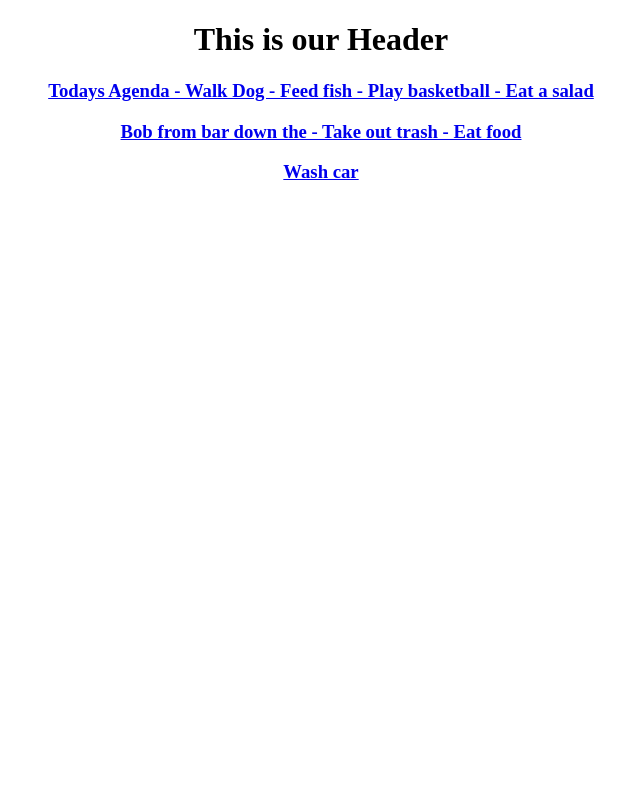
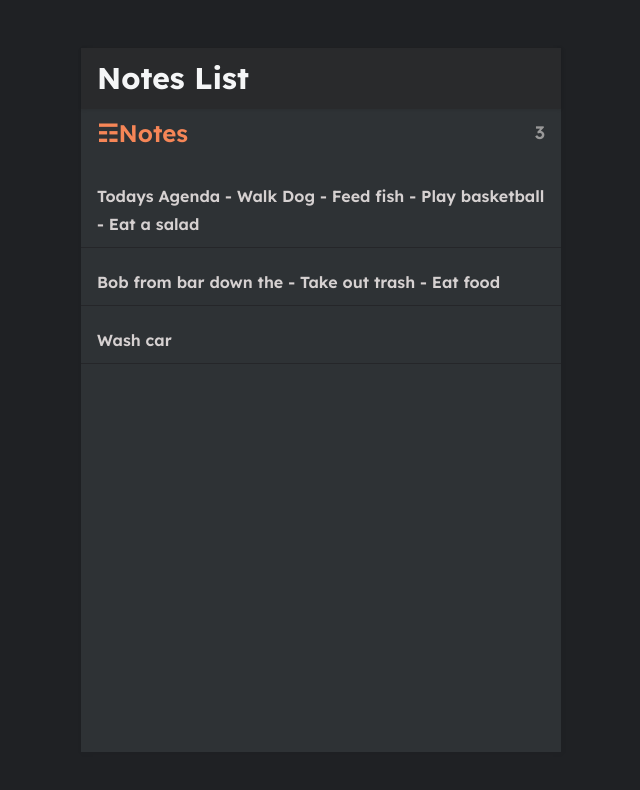
Before and after one commit to Z3r0J/react-note-app, a React (Create React App) app: page / in a window 1280 px wide. Shown: the top 790 px of the page, without its empty margins (319-959 px from the left). Built offline with nearby package versions, Linux system fonts and the light colour scheme.

Commit message:
Style the form

```diff
--- a/src/App.css
+++ b/src/App.css
@@ -1,38 +1,249 @@
-.App {
+@import url('https://fonts.googleapis.com/css2?family=Lexend:wght@400;600;700&display=swap');
+
+
+
+:root {
+  --color-main: #f68657;
+  --color-text: #383a3f;
+  --color-dark: #1f2124;
+  --color-gray: #677;
+  --color-bg: #f3f6f9;
+  --color-light: #acb4bd;
+  --color-lighter: #f9f9f9;
+  --color-white: #fff;
+  --color-border:#e0e3e6;
+}
+
+.dark {
+  --color-main: #f68657;
+  --color-text: #d6d1d1;
+  --color-dark: #f5f6f7;
+  --color-gray: #999;
+  --color-bg: #1f2124;
+  --color-lighter: #292a2c;
+  --color-white: #2e3235;
+  --color-border:#252629;
+}
+
+/* BASE STYLES */
+
+
+*{
+  margin: 0;
+  padding: 0;
+  box-sizing: border-box;
+  font-family: 'Lexend', sans-serif;
+  color: inherit;
+  font-size: inherit;
+  scroll-behavior: smooth;
+}
+
+
+body{
+  line-height: 1.8em;
+  font-weight: 400;
+  font-size: 16px;
+}
+
+a {
+  text-decoration: none;
+}
+
+/* APP STYLES */
+
+
+.container {
+  width: 100%;
+  height: 100vh;
+  color: var(--color-text);
+  background-color: var(--color-bg);
+  display: flex;
+  align-items: center;
+}
+
+
+.app {
+  width: 100%;
+  max-width: 480px;
+  height: 88vh;
+  margin: 0 auto;
+  background-color: var(--color-white);
+  box-shadow: 1px 1px 6px rgba(0, 0, 0, 0.05);
+  position: relative;
+}
+
+
+.app-header {
+  display: flex;
+  align-items: center;
+  padding: 16px;
+  justify-content: space-between;
+  background-color: var(--color-lighter);
+  box-shadow: 0px 1px 3px rgba(0, 0, 0, 0.1);
+}
+
+.app-header h1 {
+  font-size: 30px;
+  color: var(--color-dark);
+  font-weight: 800;
   text-align: center;
 }
 
-.App-logo {
-  height: 40vmin;
-  pointer-events: none;
+.app-header button {
+  border: 0;
+  background: transparent;
+  cursor: pointer;
 }
 
-@media (prefers-reduced-motion: no-preference) {
-  .App-logo {
-    animation: App-logo-spin infinite 20s linear;
-  }
+.app-header button > svg {
+  fill: var(--color-dark);
+  height: 25px;
+  width: 25px;
+  object-fit: cover;
 }
 
-.App-header {
-  background-color: #282c34;
-  min-height: 100vh;
+.app-body {
+  padding: 16px;
+}
+
+
+/* NOTES STYLES */
+
+.notes-header {
   display: flex;
-  flex-direction: column;
+  align-items: center;
+  justify-content: space-between;
+  padding: 10px 16px;
+}
+
+.notes-title,
+.notes-count {
+  color: var(--color-main);
+  font-size: 24px;
+  font-weight: 600;
+}
+
+.notes-count {
+  font-size: 18px;
+  color: var(--color-gray);
+}
+
+
+.notes-list {
+  padding: 0;
+  margin: 16px 0;
+  height: 70vh;
+  overflow-y: auto;
+  scrollbar-width: none; /* Firefox */
+}
+
+.notes-list::-webkit-scrollbar {
+  display: none;
+}
+
+.notes-list-item {
+  border-bottom: 1px solid  var(--color-border);
+  margin-bottom: 12px;
+  padding: 8px 16px;
+  transition: all 0.2s ease-in-out;
+}
+
+.notes-list-item:hover {
+  background-color: var(--color-bg);
+  cursor: pointer;
+}
+
+.notes-list-item h3,
+.notes-list-item p span {
+  font-weight: 600;
+}
+
+
+.notes-list-item p span {
+  color: var(--color-gray);
+  display: inline-block;
+  margin-right: 8px;
+}
+
+.notes-list-item p {
+  font-size: 14px;
+  color: var(--color-light);
+}
+
+.floating-button {
+  font-size: 48px;
+  position: absolute;
+  bottom: 24px;
+  right: 16px;
+  background: var(--color-main);
+  border: none;
+  width: 60px;
+  height: 60px;
+  border-radius: 50%;
+  display: flex;
   align-items: center;
   justify-content: center;
-  font-size: calc(10px + 2vmin);
-  color: white;
+  cursor: pointer;
+  box-shadow: 1px 1px 10px rgba(0, 0, 0, 0.2);
 }
 
-.App-link {
-  color: #61dafb;
+
+.floating-button > svg {
+  fill: var(--color-bg);
 }
 
-@keyframes App-logo-spin {
-  from {
-    transform: rotate(0deg);
-  }
-  to {
-    transform: rotate(360deg);
-  }
+
+
+/*==============================
+=>  Note Styles
+================================*/
+
+.note-header {
+  display: flex;
+  align-items: center;
+  justify-content: space-between;
+  color: var(--color-main);
+  padding: 10px;
 }
+
+.note-header h3 {
+  display: flex;
+  align-items: center;
+  font-size: 24px;
+  cursor: pointer;
+}
+
+.note-header h3 svg {
+  fill: var(--color-main);
+  width: 20px;
+  margin-right: 8px;
+}
+
+.note-header button {
+  border: none;
+  outline: none;
+  font-weight: 600;
+  background-color: transparent;
+  font-size: 18px;
+  cursor: pointer;
+}
+
+.note textarea {
+  background-color: var(--color-white);
+  border: none;
+  padding: 16px 12px;
+  width: 100%;
+  height: 70vh;
+  resize: none;
+  scrollbar-width: none; /* Firefox */
+}
+
+.note textarea:active,
+.note textarea:focus {
+  outline: none;
+  border: none;
+}
+
+.note textarea::-webkit-scrollbar {
+  display: none;
+}
--- a/src/App.js
+++ b/src/App.js
@@ -9,10 +9,12 @@ import NotePage from "./pages/NotePage";
 function App() {
   return (
     <BrowserRouter>
-    <div className="App">
+    <div className="container dark">
+      <div className="app">
       <Header/>
       <Route component={NotesPage} path="/" exact />
       <Route component={NotePage} path="/note/:id" />
+    </div>
     </div>
     </BrowserRouter>
   );
--- a/src/components/Header.js
+++ b/src/components/Header.js
@@ -2,8 +2,8 @@
 
 const Header =  () => {
         return(
-            <div>
-                <h1>This is our Header</h1>
+            <div className="app-header">
+                <h1>Notes List</h1>
             </div>
         )
 }
--- a/src/pages/NotePage.js
+++ b/src/pages/NotePage.js
@@ -1,12 +1,21 @@
 import React from 'react'
 import notes from '../assets/data'
+import { ReactComponent as ArrowLeft } from '../assets/chevron-left.svg'
+import { Link } from 'react-router-dom';
 
 function NotePage({match}) {
     let noteId = match.params.id;
     let note = notes.find(note => note.id == noteId);
   return (
-    <div>
-      <p>{note?.body}</p>
+    <div className="note">
+        <div className="note-header">
+            <h3>
+                <Link to="/">
+                    <ArrowLeft/>
+                </Link>
+            </h3>
+        </div>
+        <textarea value={note?.body}></textarea>
     </div>
   )
 }
--- a/src/pages/NotesPage.js
+++ b/src/pages/NotesPage.js
@@ -4,10 +4,17 @@ import ListItem from '../components/ListItem'
 
 const NotesPage = () => {
     return (
-    <div>
+    <div className="notes">
+        <div className="notes-header">
+        <h2 className="notes-title">&#9782;Notes</h2>
+        <p className="notes-count">{notes.length}</p>
+        </div>
+        <div className="notes-list">
         {notes.map((note,index)=>(
             <ListItem key={index} note={note}/>
         ))}
+        </div>
+
     </div>
     )
 }
```
Also changed, not shown: src/assets/chevron-left.svg (added).
